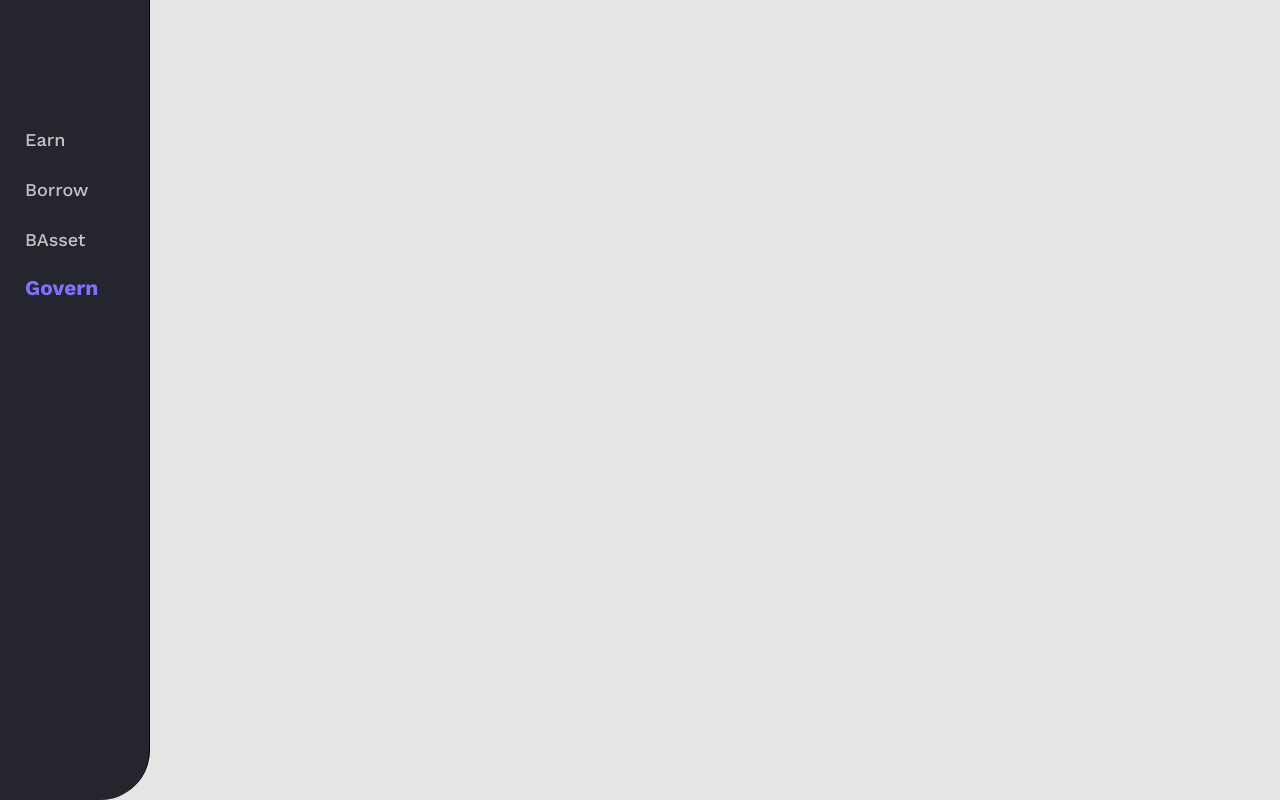
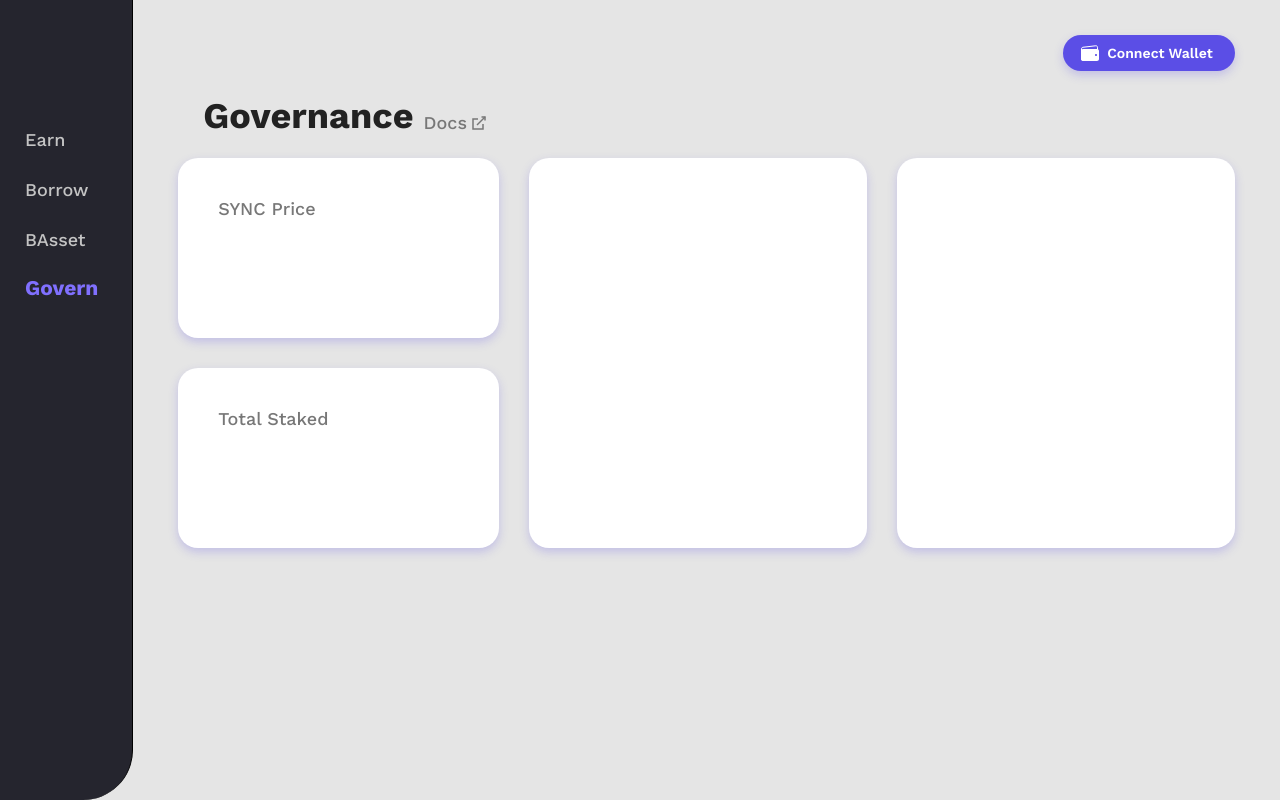
Before and after one commit to blockwave-near/synchro-front, a React (Create React App) app: page /gov in a window 1280 px wide. Built offline with nearby package versions, Linux system fonts and the light colour scheme.

Commit message:
Add - Add Govern Page

```diff
--- a/src/App.js
+++ b/src/App.js
@@ -32,6 +32,7 @@ function App() {
                         <Route path="/" element={<Page.Components/>}/>
                         <Route path="/basset" element={<Page.BAsset/>}/>
                         <Route path="/borrow" element={<Page.Borrow/>}/>
+                        <Route path="/gov" element={<Page.Govern/>}/>
                     </Routes>
 
                 </Center>
--- /dev/null
+++ b/src/components/govern/GovernTemplate.js
@@ -0,0 +1,161 @@
+import React, {useState} from "react";
+import styled from "styled-components";
+import {ReactComponent as LinkMark} from "assets/Link.svg";
+import {Link} from 'react-router-dom';
+import ButtonIcon from "components/common/ButtonIcon";
+
+const StyledLink = styled(LinkMark)`
+  margin: 0 0 7px 5px;
+  vertical-align: bottom;
+`;
+
+const Container = styled.div`
+  width: 100%;
+  padding: 35px 45px 114px 45px;
+`;
+
+const CardSideContainer = styled.div`
+  height: 390px;
+  display: flex;
+  margin-top: 21px;
+`
+
+const CardContainer = styled.div`
+  width: 33%;
+  height: 100%;
+  display: flex;
+  flex-direction: column;
+`;
+
+const TitleTextContainer = styled.div`
+  width: 100%;
+  margin: 24px 0 0 25px;
+  font-weight: 700;
+  font-size: 36px;
+  color: #222222;
+  display: flex;
+  align-items: flex-end;
+
+  p {
+    margin: 0 0 4px 10px;
+    font-weight: 500;
+    font-size: 18px;
+    color: #777777;
+  }
+`;
+
+const MainCardContainer = styled.div`
+  width: 100%;
+  height: 100%;
+  //height: 360px;
+  padding: 40px 40px 36px 40px;
+  background: #FFFFFF;
+  box-shadow: 0 4px 10px rgba(91, 78, 230, 0.25);
+  border-radius: 20px;
+
+  p {
+    font-weight: 500;
+    font-size: 18px;
+    color: #777777;
+  }
+`;
+
+const SecondCardContainer = styled.div`
+  margin-left: 30px;
+  width: 33%;
+  height: 100%;
+  //height: 750px;
+  padding: 44px 105px 38px 105px;
+  align-items: center;
+  display: flex;
+  flex-direction: column;
+  background: #FFFFFF;
+  box-shadow: 0 4px 10px rgba(91, 78, 230, 0.25);
+  border-radius: 20px;
+
+  p {
+    font-weight: 500;
+    font-size: 18px;
+    color: #777777;
+  }
+`;
+
+const ThirdCardContainer = styled.div`
+  margin-left: 30px;
+  width: 33%;
+  height: 100%;
+  //height: 750px;
+  padding: 44px 105px 38px 105px;
+  align-items: center;
+  display: flex;
+  flex-direction: column;
+  background: #FFFFFF;
+  box-shadow: 0 4px 10px rgba(91, 78, 230, 0.25);
+  border-radius: 20px;
+
+  p {
+    font-weight: 500;
+    font-size: 18px;
+    color: #777777;
+  }
+`;
+
+const ButtonContinaer = styled.div`
+  display: flex;
+  justify-content: flex-end;
+`;
+
+function Govern() {
+    const [segmentedValue, setSegmentedValue] = useState('MINT');
+    const [exchangeRate, setExchangeRate] = useState('0.99999 bNEAR per NEAR');
+
+    const getSegmentedValue = (value) => {
+        setSegmentedValue(value);
+        console.log(value)
+    }
+
+    const handleConnectWallet = () => {
+        console.log('ConnectWallet Button Click');
+    };
+
+    const handleMint = () => {
+        console.log('Mint Button Click');
+    }
+
+    return (
+        <Container>
+            <ButtonContinaer>
+                <ButtonIcon onClick={handleConnectWallet}>Connect Wallet</ButtonIcon>
+            </ButtonContinaer>
+
+            <TitleTextContainer>
+                Governance
+                <p>Docs</p>
+                <Link to="/">
+                    <StyledLink/>
+                </Link>
+            </TitleTextContainer>
+
+            <CardSideContainer>
+                <CardContainer>
+                    <MainCardContainer>
+                        <p>SYNC Price</p>
+                    </MainCardContainer>
+                    <MainCardContainer style={{marginTop: "30px"}}>
+                        <p>Total Staked</p>
+                    </MainCardContainer>
+                </CardContainer>
+
+                <SecondCardContainer>
+
+                </SecondCardContainer>
+
+                <ThirdCardContainer>
+
+                </ThirdCardContainer>
+            </CardSideContainer>
+        </Container>
+    );
+}
+
+export default Govern;
--- /dev/null
+++ b/src/pages/govern/Govern.js
@@ -0,0 +1,8 @@
+import React from "react";
+import GovernTemplate from "../../components/govern/GovernTemplate";
+
+function Govern() {
+    return <GovernTemplate/>
+}
+
+export default Govern;
--- a/src/pages/index.js
+++ b/src/pages/index.js
@@ -1,4 +1,5 @@
 export { default as Components } from './Components';
 
 export { default as BAsset } from "./basset/Basset";
+export { default as Govern } from "./govern/Govern";
 export { default as Borrow } from "./borrow/Borrow";
```
Also changed, not shown: 1 other file (tests, documents, lock files or other folders).
